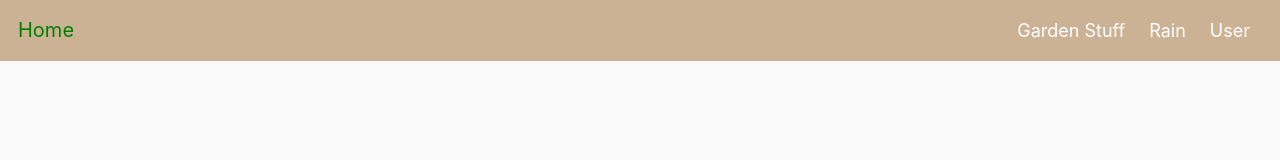
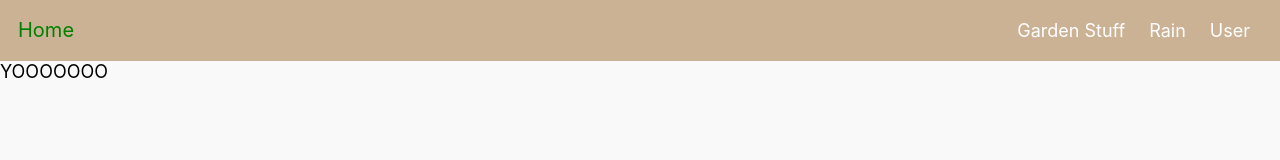
Before and after one commit to morales0/gardening-rain-project, a React (Create React App) app: page /mycrops in a window 1280 px wide. Shown: the top 160 px of the page. Built offline with nearby package versions, Linux system fonts and the light colour scheme.

Commit message:
created MyCrops component

```diff
--- a/src/App.js
+++ b/src/App.js
@@ -1,7 +1,7 @@
 import { useEffect } from 'react';
 import { BrowserRouter as Router, Route, Switch } from 'react-router-dom';
 import { Navbar } from './components';
-import { Gardening, Home } from './pages';
+import { Gardening, Home, MyCrops } from './pages';
 
 function App() {
 
@@ -40,6 +40,9 @@ function App() {
         <Route path="/user">
 					<div>User!</div>
 				</Route>
+        <Route path="/mycrops">
+          <MyCrops />
+				</Route>
 			</Switch>
 		</Router>
 	);
--- /dev/null
+++ b/src/pages/MyCrops/MyCrops.js
@@ -0,0 +1,12 @@
+import React, { useState } from 'react'
+
+const MyCrops = () => {
+    return (
+        <div>
+            <p1>YOOOOOOO</p1>
+        </div>
+
+    )
+}
+
+export default MyCrops
--- a/src/pages/index.js
+++ b/src/pages/index.js
@@ -1,8 +1,10 @@
 import Gardening from "./Gardening/Gardening"
 import Home from "./Home/Home"
+import MyCrops from "./MyCrops/MyCrops"
 
 
 export {
    Gardening,
-   Home
+   Home,
+   MyCrops
 }
```
Also changed, not shown: src/pages/MyCrops/MyCrops.css (added), 1 other file (tests, documents, lock files or other folders).
